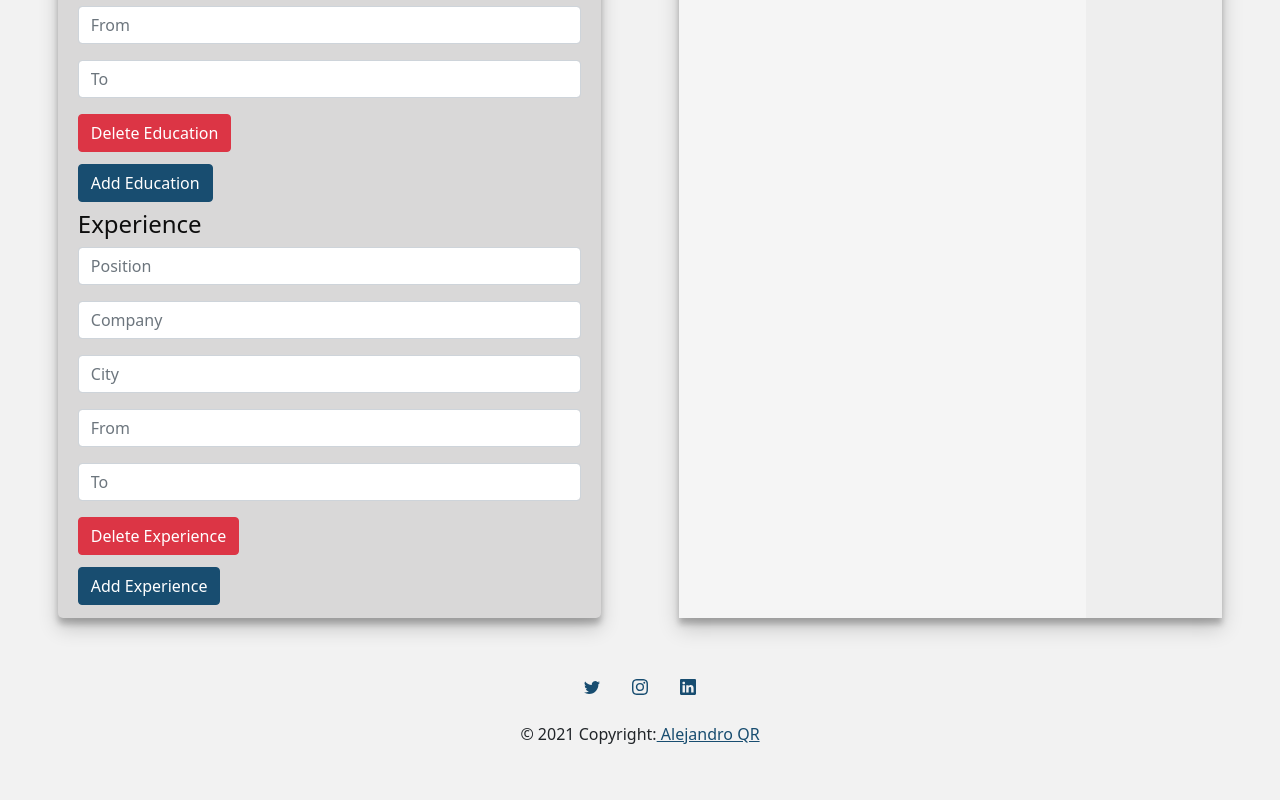
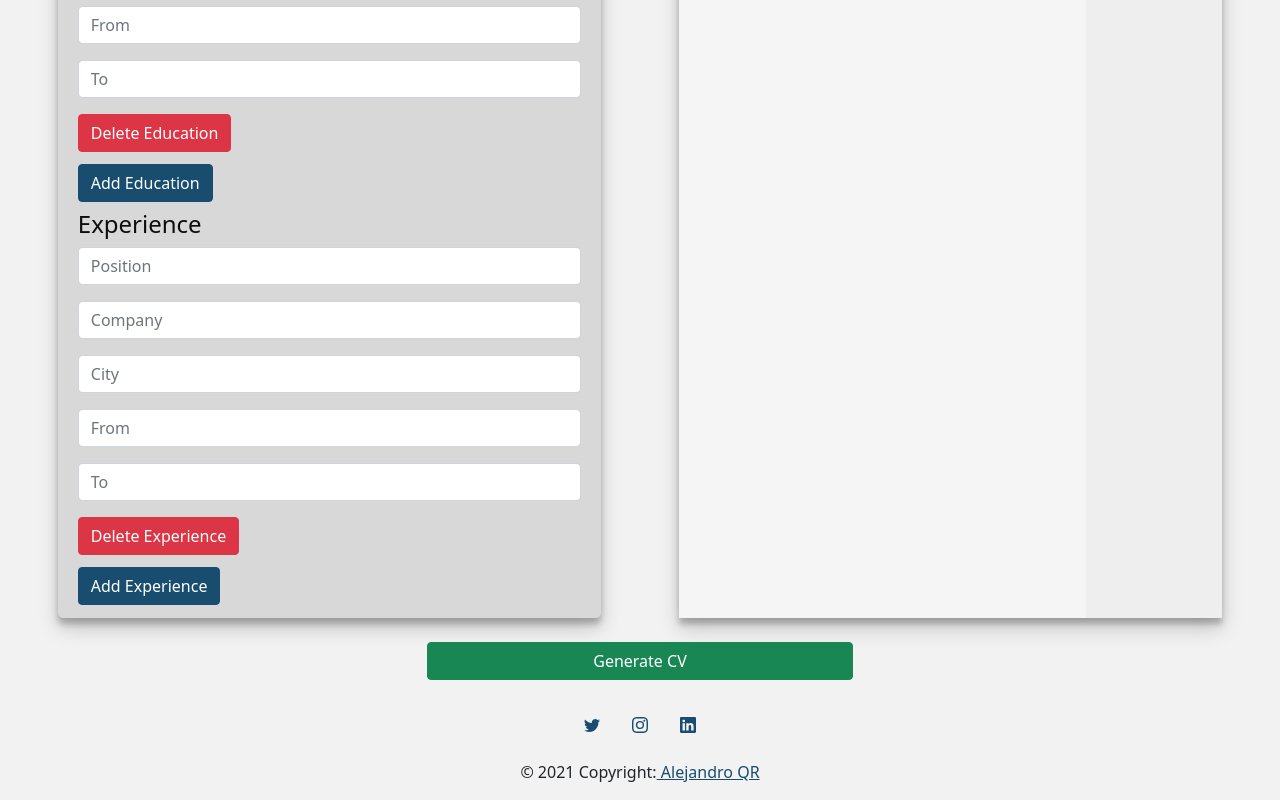
Before and after one commit to AlejandroQR23/cv-generator, a React (Create React App) app: page / in a window 1280 px wide. Shown: the part 777-1577 px from the top of the page. Before the commit the page ends 1539 px from the top, so only its background shows below. Built offline with nearby package versions, Linux system fonts and the light colour scheme.

Commit message:
print cv option added

```diff
--- a/package.json
+++ b/package.json
@@ -12,6 +12,7 @@
     "react": "^17.0.2",
     "react-dom": "^17.0.2",
     "react-scripts": "4.0.3",
+    "react-to-print": "^2.12.6",
     "web-vitals": "^1.1.2"
   },
   "scripts": {
--- a/src/App.js
+++ b/src/App.js
@@ -1,6 +1,8 @@
 import { Component } from 'react';
 
 import './App.css';
+
+import ReactToPrint from 'react-to-print';
 
 import { Footer } from './components/footer/footer.component';
 import { FormContainer } from './components/cv-form/form-container/form-container.component';
@@ -128,6 +130,7 @@ class App extends Component {
               personalInfo={personalInfo}
               education={education}
               experience={experience}
+              componentRef={this.componentRef}
               handlePersonalChange={this.handlePersonalChange}
               handleAddEducation={this.handleAddEducation}
               handleAddExperience={this.handleAddExperience}
@@ -135,12 +138,23 @@ class App extends Component {
               handleChange={this.handleChange}
             />
             <PreviewContainer
+              ref={(el) => (this.componentRef = el)}
               personalInfo={personalInfo}
               education={education}
               experience={experience}
             />
           </div>
         </div>
+        <ReactToPrint
+          trigger={() => {
+            return (
+              <div className='d-grid col-4 mx-auto'>
+                <button className='btn btn-success'>Generate CV</button>
+              </div>
+            );
+          }}
+          content={() => this.componentRef}
+        />
         <Footer />
       </div>
     );
```
Also changed, not shown: src/components/cv-preview/preview-container/preview-container.component.jsx (+31 -1 lines), 1 other file (tests, documents, lock files or other folders).
